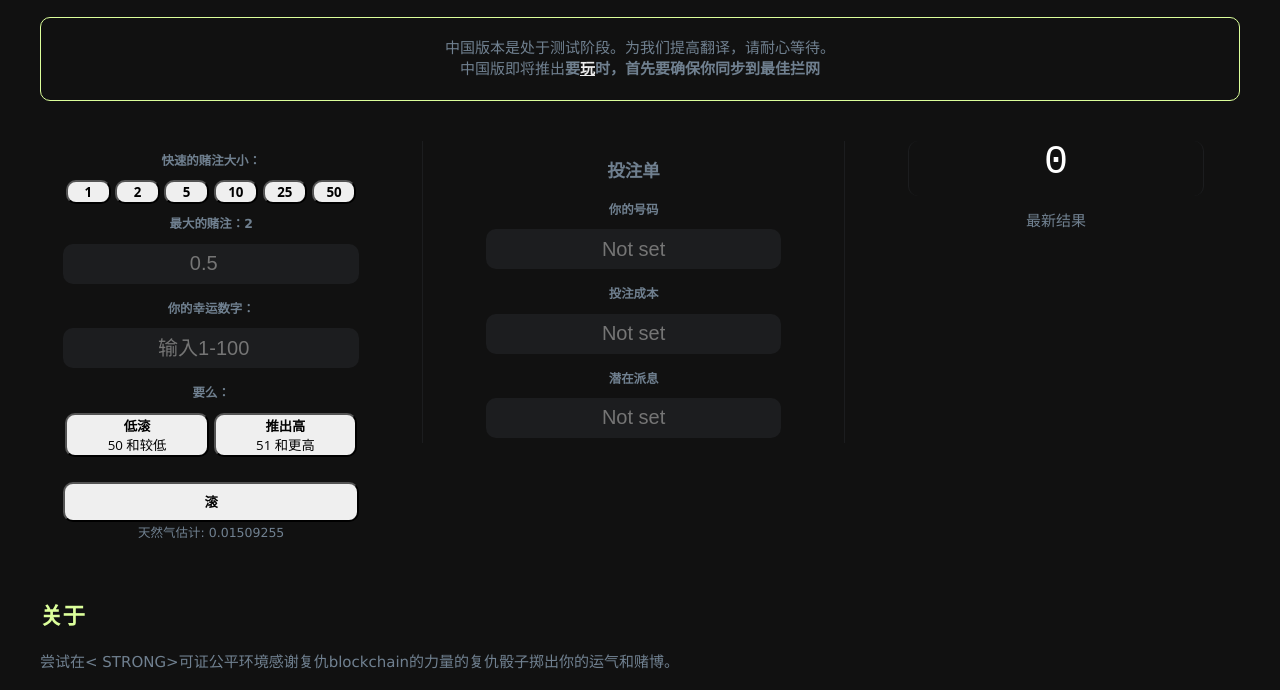
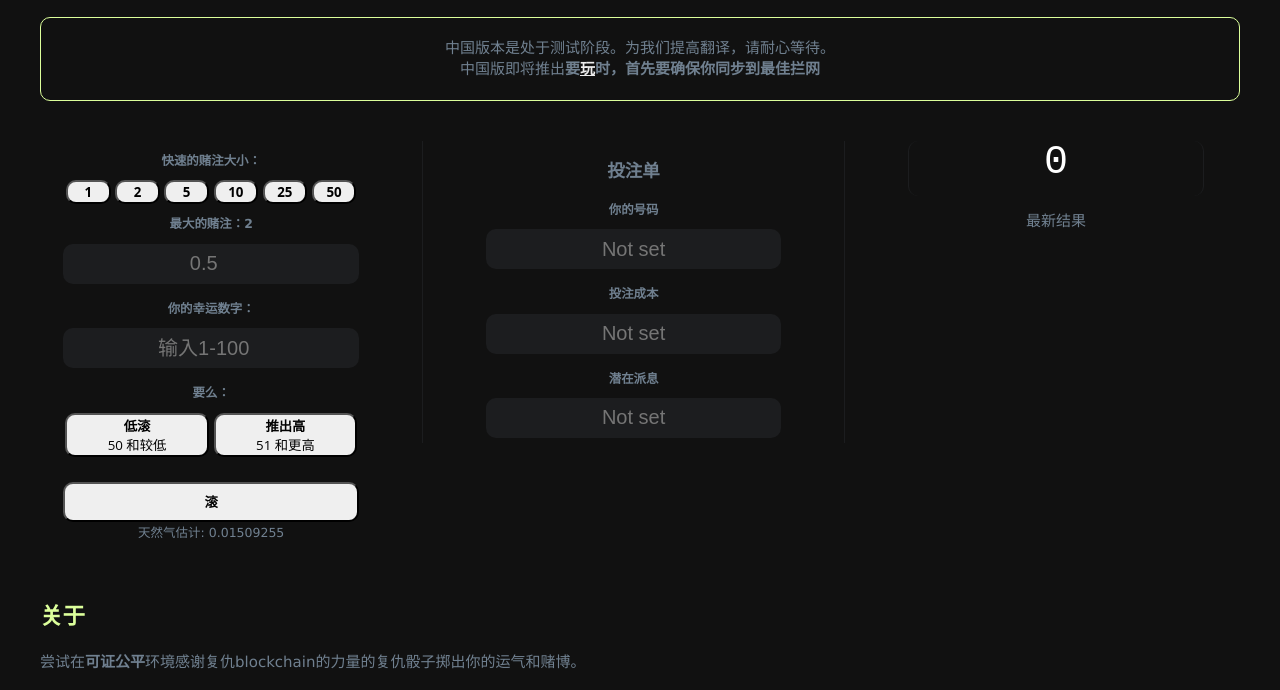
Before and after one commit to mrmayfield/Etherflip, a plain HTML site: page index.html in a window 1280 px wide. Shown: the part 103-793 px from the top of the page. Drawn offline with Linux system fonts and the light colour scheme; a web font is replaced by a local one.

Commit message:
chinese copy updates

```diff
--- a/index.html
+++ b/index.html
@@ -208,7 +208,7 @@
 <div class="jumbotron-container">
 	<div class="full">
 		<h2><a class="green">关于</a></h2>
-		<p>尝试在< STRONG>可证公平</ STRONG>环境感谢复仇blockchain的力量的复仇骰子掷出你的运气和赌博。</p>
+		<p>尝试在<strong>可证公平</strong>环境感谢复仇blockchain的力量的复仇骰子掷出你的运气和赌博。</p>
 
 
 		<h2><a class="green" name="the_game">
```
